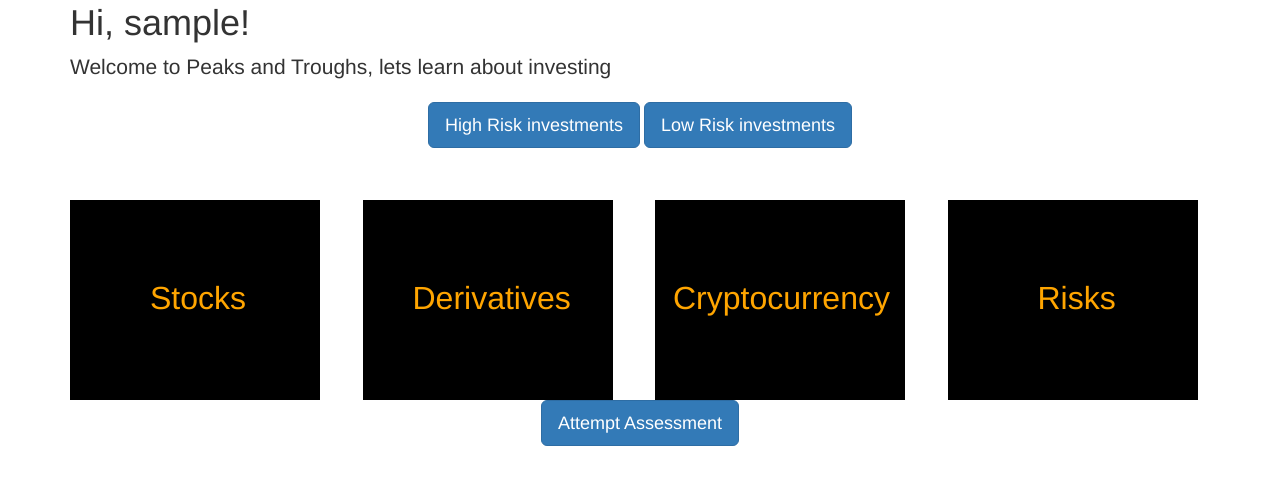
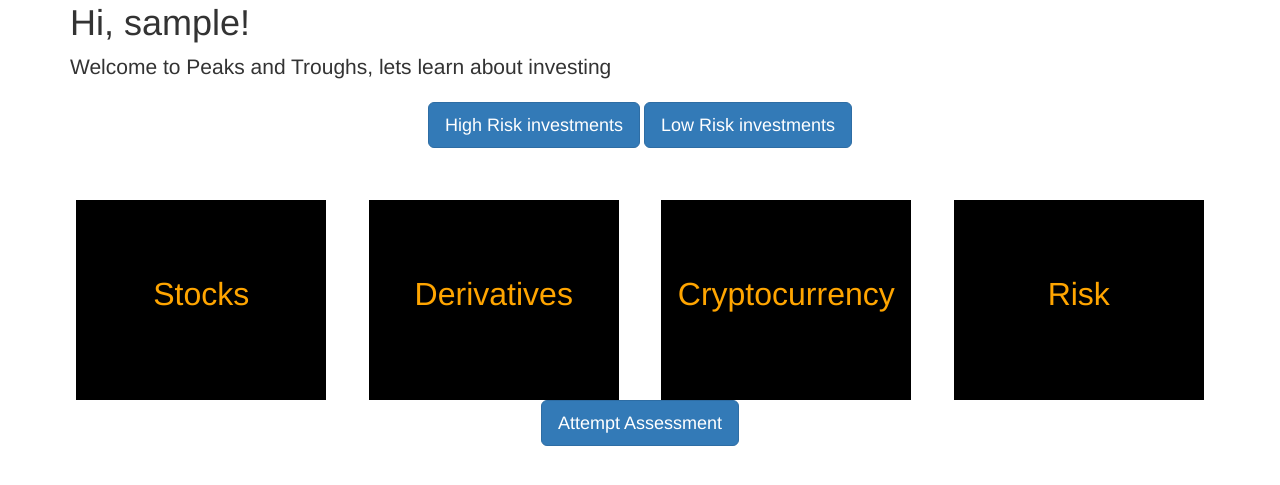
Before and after one commit to danielchegwidden/peaks-and-troughs, a Flask app: template app/templates/highrisk.html in a window 1280 px wide. Shown: the part 169-654 px from the top of the page. Run offline with Flask 2, Linux system fonts and the light colour scheme; the template is opened without the code that fills it: values that come from a table or form of the project are taken from there, others are empty; the visitor is signed in with stand-in values (Sample User, id 1); data comes from the database, SQL or seed files in the repository; parts of the project's set-up code (start-up, migrations or seed data) failed here and were passed over; some libraries are stand-ins or nearby versions.

Commit message:
change bottoms for high & low risks

```diff
--- a/app/templates/highrisk.html
+++ b/app/templates/highrisk.html
@@ -2,6 +2,25 @@
 {% import 'bootstrap/wtf.html' as wtf %}
 
 {% block risk_content %}
+<style>
+.squares {
+    display: flex;
+    justify-content: center;
+    }
+
+    .icon{
+        width: 250px;
+        height: 200px;
+        background: #000000;
+        font-size: xx-large;
+    }
+
+    .icon {
+        display: flex;
+        align-items: center;
+        justify-content: center;
+    }
+</style>
 
     <!-- Portfolio Section-->
     <section class="page-section portfolio" id="portfolio">
@@ -11,52 +30,56 @@
                 <!-- Stock block -->
                 <div class="col-md-6 col-lg-3 mb-5">
                     <div class="portfolio-item mx-auto" data-toggle="modal" data-target="#portfolioModal5">
-                        <div style="position: relative; width: 250px; height: 200px; margin-top: 20%;">
-                            <img class="rounded" src="static/images/content/black.png" width="250" height="200" alt="">
+                        <div class="squares" style="margin-top: 20%;">
+                            <div class="icon">
                                 {% if progress.high_a %}
-                            <span style="position: absolute; top: 38%; left: 32%; color: green; font-size: xx-large;">Stocks</span>
+                                <p style="color: green;">Stocks</p>
                                 {% else %}
-                            <span style="position: absolute; top: 38%; left: 32%; color: orange; font-size: xx-large;">Stocks</span>
+                                <p style="color: orange;">Stocks</p>
                                 {% endif %}
+                            </div>
                         </div>
                     </div>
                 </div>
                 <!-- derivatives block -->
                 <div class="col-md-6 col-lg-3 mb-5">
                     <div class="portfolio-item mx-auto" data-toggle="modal" data-target="#portfolioModal6">
-                        <div style="position: relative; width: 200px; height: 200px; margin-top: 20%;">
-                            <img class="rounded" src="static/images/content/black.png" width="250" height="200" alt="">
+                        <div class="squares" style="margin-top: 20%;">
+                            <div class="icon">
                                 {% if progress.high_b %}
-                            <span style="position: absolute; top: 38%; left: 25%; color: green; font-size: xx-large;">Derivatives</span>
+                                <p style="color: green;">Derivatives</p>
                                 {% else %}
-                            <span style="position: absolute; top: 38%; left: 25%; color: orange; font-size: xx-large;">Derivatives</span>
+                                <p style="color: orange;">Derivatives</p>
                                 {% endif %}
+                            </div>
                         </div>
                     </div>
                 </div>
                 <!-- cryptocurrency block -->
                 <div class="col-md-6 col-lg-3 mb-5">
                     <div class="portfolio-item mx-auto" data-toggle="modal" data-target="#portfolioModal7">
-                        <div style="position: relative; width: 200px; height: 200px; margin-top: 20%;">
-                            <img class="rounded" src="static/images/content/black.png" width="250" height="200" alt="">
+                        <div class="squares" style="margin-top: 20%;">
+                            <div class="icon">
                                 {% if progress.high_c %}
-                            <span style="position: absolute; top: 38%; left: 9%; color: green; font-size: xx-large;">Cryptocurrency</span>
+                                <p style="color: green;">Cryptocurrency</p>
                                 {% else %}
-                            <span style="position: absolute; top: 38%; left: 9%; color: orange; font-size: xx-large;">Cryptocurrency</span>
+                                <p style="color: orange;">Cryptocurrency</p>
                                 {% endif %}
+                            </div>
                         </div>
                     </div>
                 </div>
                 <!-- Risk block-->
                 <div class="col-md-6 col-lg-3 mb-5">
                     <div class="portfolio-item mx-auto" data-toggle="modal" data-target="#portfolioModal8">
-                        <div style="position: relative; width: 250px; height: 200px; margin-top: 20%;">
-                            <img class="rounded" src="static/images/content/black.png" width="250" height="200" alt="">
+                        <div class="squares" style="margin-top: 20%;">
+                            <div class="icon">
                                 {% if progress.high_d %}
-                            <span style="position: absolute; top: 38%; left: 36%; color: green; font-size: xx-large;">Risks</span>
+                                <p style="color: green;">Risk</p>
                                 {% else %}
-                            <span style="position: absolute; top: 38%; left: 36%; color: orange; font-size: xx-large;">Risks</span>
+                                <p style="color: orange;">Risk</p>
                                 {% endif %}
+                            </div>
                         </div>
                     </div>
                 </div>
```
Also changed, not shown: app/templates/lowrisk.html (+39 -16 lines). Lines whose indentation alone changed are shown as unchanged.
